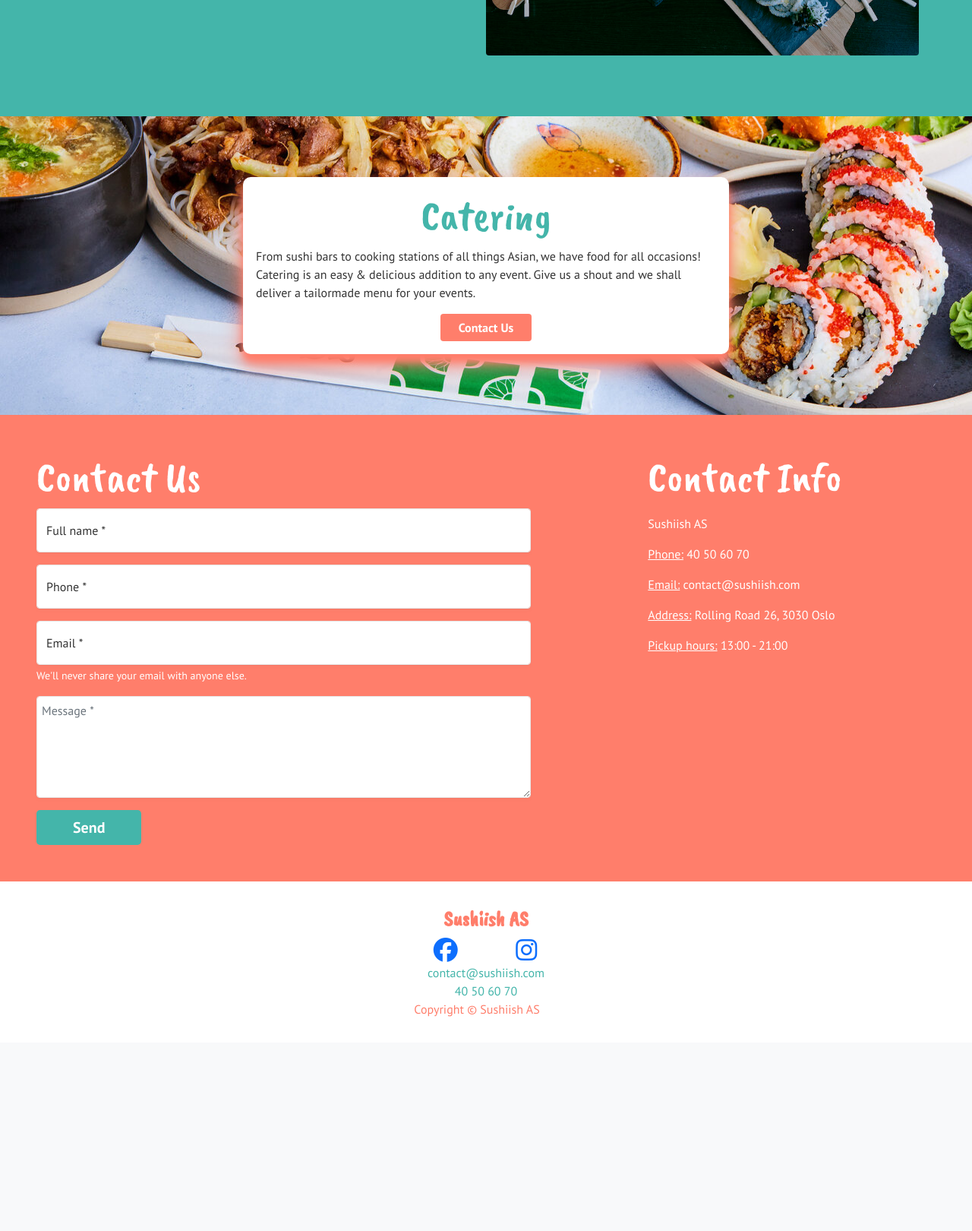
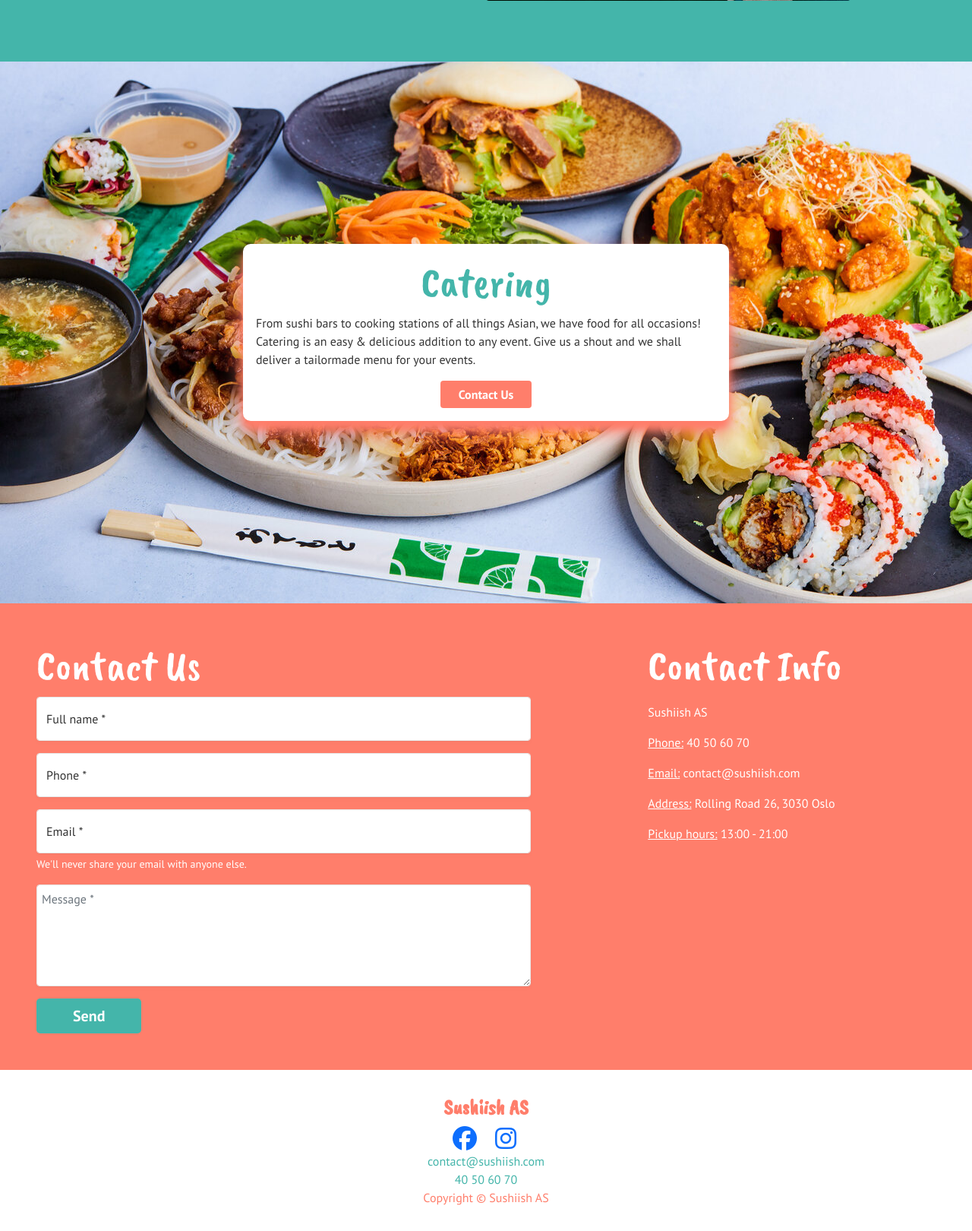
Before and after one commit to thanh-cao/ms4-sushiish-django, a Django app: page / in a window 1280 px wide. Shown: the part 1173-2793 px from the top of the page at 76% size. Before the commit the page ends 2511 px from the top, so only its background shows below. Run offline with Django 3.2, Linux system fonts and the light colour scheme; some libraries are stand-ins or nearby versions.

Commit message:
small cosmetics fixes on home page

```diff
--- a/home/static/home/css/home.css
+++ b/home/static/home/css/home.css
@@ -53,7 +53,7 @@ section#about {
 
 section#catering {
     background: url('../../../../media/homepage-catering.jpeg') bottom center / cover no-repeat;
-    padding: 5em 0;
+    padding: 10rem 0;
 }
 
 section#contact {
@@ -64,3 +64,9 @@ section#contact {
 footer {
     padding: 2em 0;
 }
+
+@media (min-width: 768px) {
+    section#catering {
+        padding: 15rem 0;
+    }
+}
--- a/home/templates/home/index.html
+++ b/home/templates/home/index.html
@@ -108,17 +108,17 @@
     </section>
 
     <footer>
-        <div class="container text-center w-50">
+        <div class="container text-center w-75">
             <h3 class="row justify-content-center">Sushiish AS</h3>
             <div class="row">
                 <div class="col-4"></div>
-                <div class="col-2">
+                <div class="col-2 text-end">
                     <a href="https://www.facebook.com" target="_blank">
                         <i class="fa-brands fa-facebook fs-2" aria-hidden="true"></i>
                         <span class="sr-only">Facebook</span>
                     </a>
                 </div>
-                <div class="col-2">
+                <div class="col-2 text-start">
                     <a href="https://www.instagram.com" target="_blank">
                         <i class="fa-brands fa-instagram fs-2" aria-hidden="true"></i>
                         <span class="sr-only">Instagram</span>
@@ -128,14 +128,12 @@
             </div>
             <div class="row">
                 <div class="col-12">
-                    <div class="text-avocado">contact@sushiish.com</>
-                        <div class="text-avocado">40 50 60 70</div>
-                    </div>
+                    <div class="text-avocado">contact@sushiish.com</div>
+                    <div class="text-avocado">40 50 60 70</div>
                 </div>
-                <div class="row">
-                    <div class="col-12">
-                        <div class="text-salmon">Copyright &copy; Sushiish AS</>
-                        </div>
+                <div class="col-12">
+                    <div class="text-salmon text-center">
+                        Copyright &copy; Sushiish AS
                     </div>
                 </div>
             </div>
--- a/products/templates/products/includes/category-nav.html
+++ b/products/templates/products/includes/category-nav.html
@@ -1,6 +1,6 @@
 <div class="container-fluid category-nav-wrapper">
     <div id="categoryNav" class="category-nav">
-        <ul id="categoryNavContents" class="category-nav_contents list-inline nav nav-pills nav-fill d-block mb-0">
+        <ul id="categoryNavContents" class="category-nav_contents list-inline nav nav-pills nav-fill d-block d-md-flex mb-0">
             <li class="nav-item list-inline-item">
                 <a class="nav-link active text-center" href="#all">All</a>
             </li>
--- a/static/css/base.css
+++ b/static/css/base.css
@@ -10,12 +10,6 @@ body {
   color: #333;
   background-color: #fff;
   position: relative;
-}
-
-@media (min-width: 768px) {
-  body {
-    font-size: 16px;
-  }
 }
 
 /* ----- navbar and header ----- */
@@ -276,3 +270,15 @@ input[type="checkbox"]:checked {
   overflow-x: hidden;
   overflow-y: auto;
 }
+
+/* ---- media queries ----- */
+
+@media (min-width: 768px) {
+  body {
+    font-size: 16px;
+  }
+
+  .container {
+    max-width: 960px;
+  }
+}
```
Also changed, not shown: products/static/products/css/products.css (+8 -0 lines).
